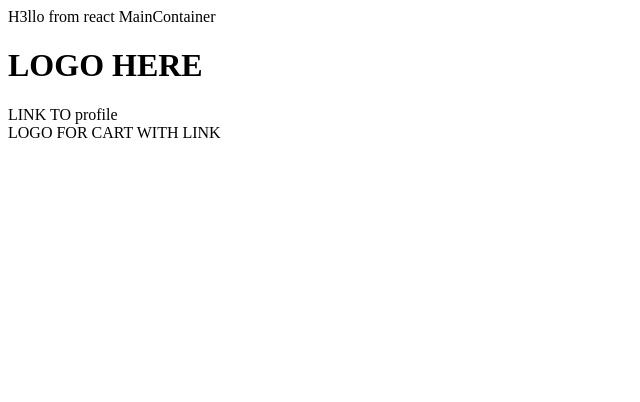
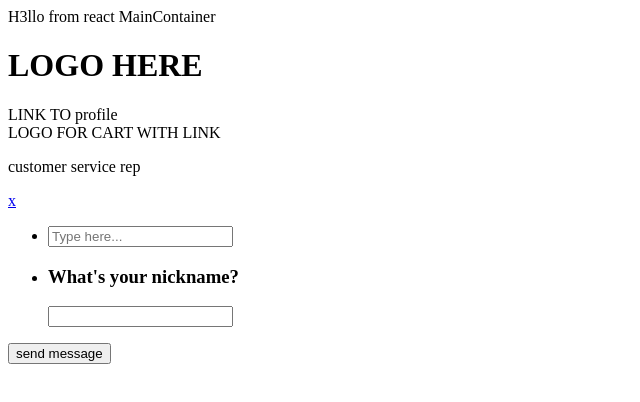
Before and after one commit to jamessieu/store, a React app: page / in a window 1280 px wide. Shown: the top 402 px of the page, without its empty margins (0-640 px from the left). Built offline with nearby package versions, Linux system fonts and the light colour scheme; the HTML template or start-up script is replaced by a standard one.

Commit message:
updating some socket work

```diff
--- a/client/components/CustomerService.jsx
+++ b/client/components/CustomerService.jsx
@@ -1,11 +1,42 @@
-import React from 'react';
+import React, { Component } from 'react';
 
-const chat = () => (
-  <div id="live_chat">
+class Chat extends Component {
+  constructor(props) {
+    super(props)
+  }
+
+  componentDidMount() {
+
+  }
+
+  render(){
+    return(
+      <div id="live_chat">
+        <header>
+          <p>customer service rep</p>
+          <a href="#" className="chat-close">x</a>
+        </header>
+        <div id="chat_window">
+          <ul className="pages">
+            <li className="chat page">
+              <div className="chatArea">
+                <ul className="messages"></ul>
+              </div>
+              <input className="inputMessage" placeholder="Type here..."/>
+            </li>
+            <li className="login page">
+              <div className="form">
+                <h3 className="title">What's your nickname?</h3>
+                <input className="usernameInput" type="text" />
+              </div>
+            </li>
+          </ul>
+          <button>send message</button>
+        </div>
+      </div>
+    )
+  }
+}
 
 
-  </div>
-)
-
-
-export default chat;
+export default Chat;
--- a/client/components/HeaderComponent.jsx
+++ b/client/components/HeaderComponent.jsx
@@ -5,7 +5,7 @@ import React from 'react';
 
 const HeaderComponent = () => {
 return (
-    <div class="header">
+    <div className="header">
         <h1>LOGO HERE</h1>
         <div>LINK TO profile</div>
         <div>LOGO FOR CART WITH LINK</div>
--- a/client/containers/MainContainer.jsx
+++ b/client/containers/MainContainer.jsx
@@ -1,6 +1,7 @@
 import React, { Component } from 'react';
 import { connect } from 'react-redux';
 import HeaderComponent from '../components/HeaderComponent.jsx';
+import Chat from '../components/CustomerService.jsx';
 
 class MainContainer extends Component {
   constructor(props) {
@@ -12,6 +13,7 @@ class MainContainer extends Component {
       <div>
         H3llo from react MainContainer
         <HeaderComponent />
+        <Chat/>
       </div>
     );
   }
--- a/client/main.js
+++ b/client/main.js
@@ -4,6 +4,7 @@ import { Provider } from 'react-redux';
 import App from './App.jsx';
 import store from './store';
 
+<script src="/socket.io/socket.io.js"></script>
 render(
   <Provider store={store}>
     <App />
--- a/package.json
+++ b/package.json
@@ -45,6 +45,7 @@
     "react-router": "^4.3.1",
     "react-router-dom": "^4.3.1",
     "redux": "^4.0.0",
-    "redux-thunk": "^2.3.0"
+    "redux-thunk": "^2.3.0",
+    "socket.io": "^2.1.1"
   }
 }
```
Also changed, not shown: 2 other files (tests, documents, lock files or other folders).
